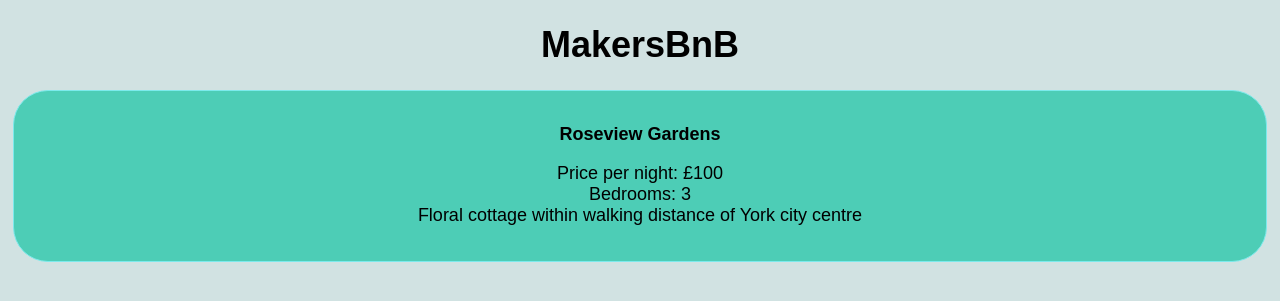
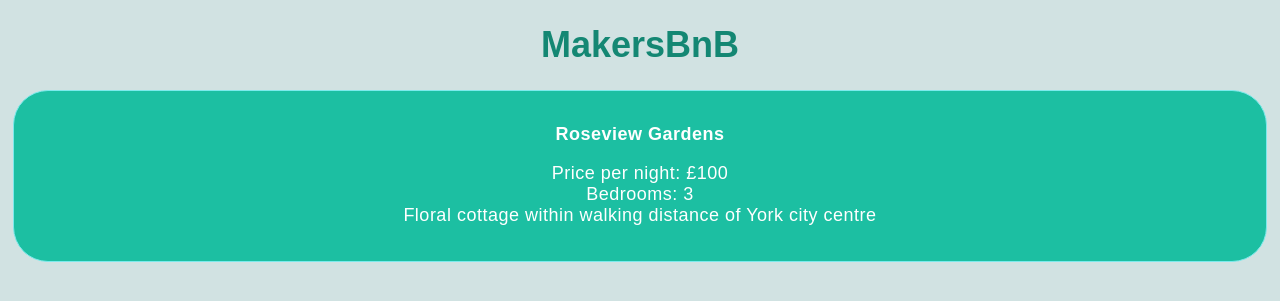
Before and after one commit to Sabirah42/Makersbnb_Team_Sweet_Shame, a Flask app: page /index in a window 1280 px wide. Shown: the top 301 px of the page. Run offline with Flask 3, Linux system fonts and the light colour scheme.

Commit message:
Updated style sheets and /add_listing.html

```diff
--- a/static/style.css
+++ b/static/style.css
@@ -1,4 +1,5 @@
 body {
+    color:#148773;
     font-size: 18px;
     text-align: center;
     background-color: #d1e2e2;
@@ -6,8 +7,10 @@ body {
 }
 
 #listing {
-    background: #4dcdb6;
+    color: white;
+    background: #02bb99de;
     text-align: center;
+    letter-spacing: 0.5px;
     padding-top: 15px;
     padding-bottom: 35px;
     margin: 5px;
--- a/templates/add_listing.html
+++ b/templates/add_listing.html
@@ -21,7 +21,7 @@
                     <label for="price">Price per night:</label>
                     <br>
                     <!-- <input type="text" name="price" id="price" pattern="^\$\d{1,3}(,\d{3})*(\.\d+)?$" value="" data-type="currency"> -->
-                    <input type="number" class="currency" min="0.00">
+                    <input type="number" name="price" id="price"  min="0.00">
                 </p>
                 <p>
                     <label for="bedrooms">Number of bedrooms:</label>
```
Also changed, not shown: templates/index.html (+4 -4 lines).
